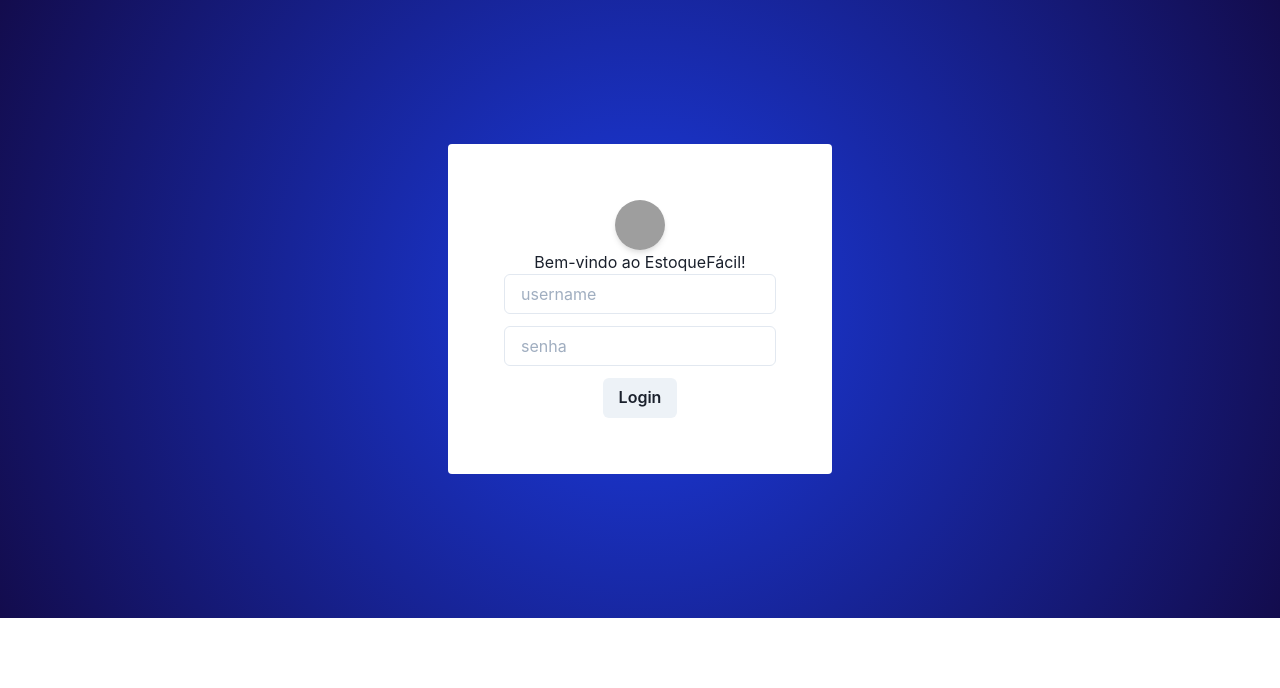
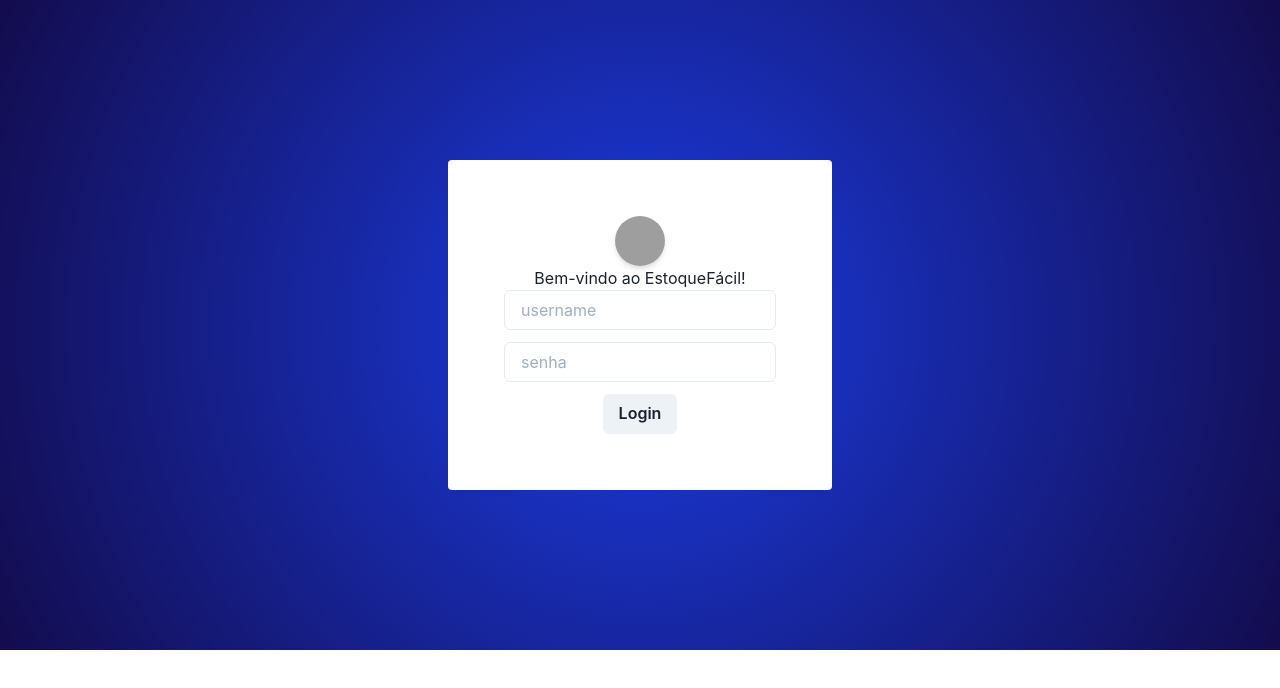
Before and after one commit to nathaliebsl/flowtalents-desafio2, a Next.js app: page / in a window 1280 px wide. Shown: the top 688 px of the page. Built offline with nearby package versions, Linux system fonts and the light colour scheme; grey boxes are pictures that could not be loaded.

Commit message:
margin update flexbox Home

```diff
--- a/components/FormularioLogin/FormularioLogin.jsx
+++ b/components/FormularioLogin/FormularioLogin.jsx
@@ -20,7 +20,7 @@ function FormularioLogin() {
     >
       <Container
         p="14"
-        margin="36"
+        margin="40"
         position="center"
         display="flex"
         border="2px"
```
